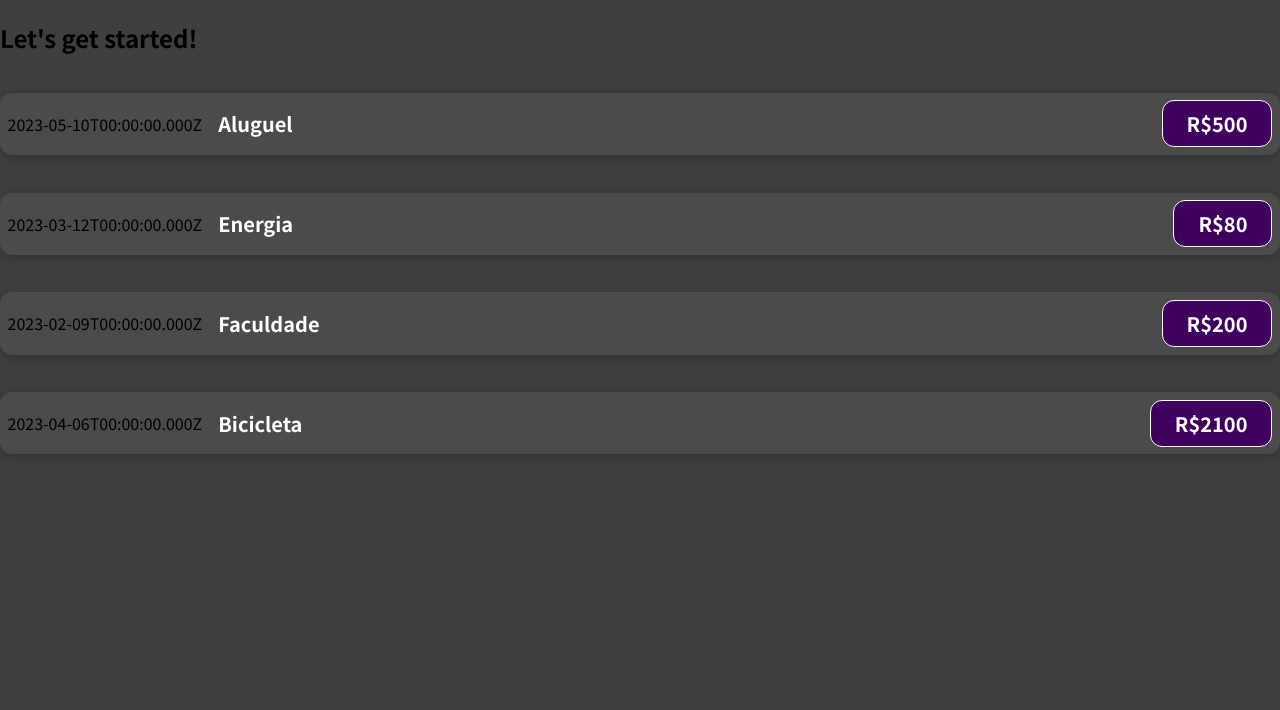
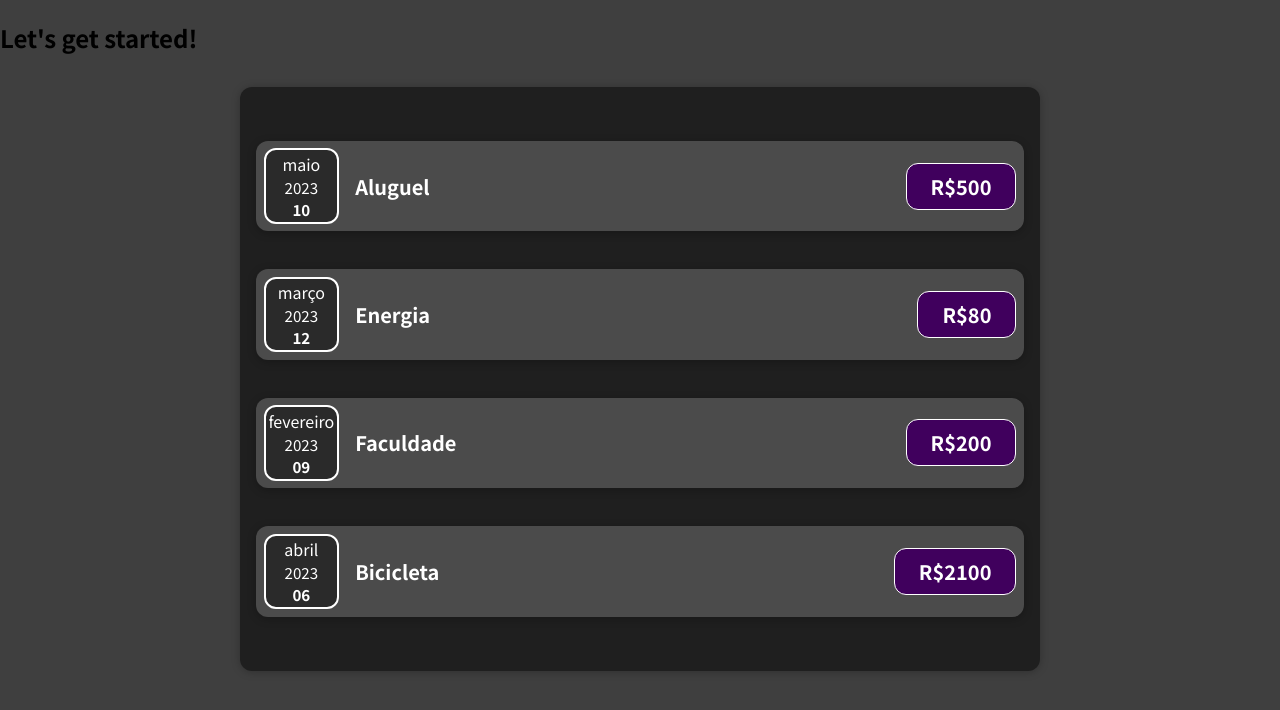
Before and after one commit to Siebrex/reactProject, a JavaScript app in the folder 01-starting-setup/01-starting-setup/: page / in a window 1280 px wide. Shown: the top 710 px of the page. Built offline with nearby package versions, Linux system fonts and the light colour scheme.

Commit message:
commit
commit

```diff
--- a/01-starting-setup/01-starting-setup/src/App.js
+++ b/01-starting-setup/01-starting-setup/src/App.js
@@ -1,4 +1,4 @@
-import ExpenseItem from "./components/ExpenseItem";
+import Expenses from "./components/Expenses";
 
 function App() {
   const expenses = [
@@ -16,26 +16,7 @@
   return (
     <div>
       <h2>Let's get started!</h2>
-      <ExpenseItem
-        title={expenses[0].title}
-        amount={expenses[0].amount}
-        date={expenses[0].date}
-      ></ExpenseItem>
-      <ExpenseItem
-        title={expenses[1].title}
-        amount={expenses[1].amount}
-        date={expenses[1].date}
-      ></ExpenseItem>
-      <ExpenseItem
-        title={expenses[2].title}
-        amount={expenses[2].amount}
-        date={expenses[2].date}
-      ></ExpenseItem>
-      <ExpenseItem
-        title={expenses[3].title}
-        amount={expenses[3].amount}
-        date={expenses[3].date}
-      ></ExpenseItem>
+      <Expenses items={expenses} />
     </div>
   );
 }
--- /dev/null
+++ b/01-starting-setup/01-starting-setup/src/components/Card.css
@@ -0,0 +1,4 @@
+.card{
+    border-radius: 12px;
+    box-shadow: 0 1px 8px rgba(0, 0, 0, 0.25);
+}
--- /dev/null
+++ b/01-starting-setup/01-starting-setup/src/components/Card.js
@@ -0,0 +1,8 @@
+import './Card.css'
+
+function Card(props){
+    const classes = 'card ' + props.className;
+    return <div className={classes}>{props.children}</div>;
+}
+
+export default Card;
--- /dev/null
+++ b/01-starting-setup/01-starting-setup/src/components/ExpenseDate.css
@@ -0,0 +1,26 @@
+.expense-date{
+    display: flex;
+    flex-direction: column;
+    width: 2cm;
+    height:2cm;
+    border: 2px solid white;
+    background-color: #2a2a2a ;
+    color: white;
+    border-radius: 12px;
+    align-items: center;
+    justify-content: center;
+}
+
+.expense-date__month {
+    font-size:0.4cm ;
+    font-weight: bold;
+  }
+
+  .expense-date__year {
+    font-size:0.4cm ;
+  }
+
+  .expense-date__day {
+    font-size: 0.4cm ;
+    font-weight: bold;
+  }
--- /dev/null
+++ b/01-starting-setup/01-starting-setup/src/components/ExpenseDate.js
@@ -0,0 +1,21 @@
+import './ExpenseDate.css';
+
+
+function ExpenseDate(props){
+    const year= props.date.toLocaleString('pt-BR', {year: 'numeric'});
+    const day = props.date.toLocaleString('pt-BR', {day: '2-digit'});
+
+   return(
+    <div className="expense-date">
+    <div classNmae="expense-date__month">{props.date.toLocaleString('pt-BR', {month: 'long'})}</div>
+    <div className="expense-date__year">{year}</div>
+    <div className="expense-date__day ">{day}</div>
+   </div>
+   );
+}
+
+export default ExpenseDate;
+
+
+
+/* foi feita a separaçao de componentes, separamos a data dos expense.  */
--- a/01-starting-setup/01-starting-setup/src/components/ExpenseItem.js
+++ b/01-starting-setup/01-starting-setup/src/components/ExpenseItem.js
@@ -1,9 +1,11 @@
 import './ExpenseItem.css';
+import ExpenseDate from './ExpenseDate';
 
 function ExpenseItem(props) {
+
   return (
     <div className="expense-item">
-      <div>{props.date.toISOString()}</div>
+      <ExpenseDate date={props.date }></ExpenseDate>
       <div className="expense-item__description">
         <h2>{props.title}</h2>
         <div className="expense-item__price" >R${props.amount}</div>
--- /dev/null
+++ b/01-starting-setup/01-starting-setup/src/components/Expenses.css
@@ -0,0 +1,7 @@
+.expenses {
+    padding: 1rem;
+    background-color: rgb(31, 31, 31);
+    margin: 2rem auto;
+    width: 50rem;
+    max-width: 95%;
+  }
--- /dev/null
+++ b/01-starting-setup/01-starting-setup/src/components/Expenses.js
@@ -0,0 +1,34 @@
+import ExpenseItem from './ExpenseItem';
+import Card from './Card';
+import './Expenses.css';
+
+function Expenses(props) {
+  return (
+    <Card className="expenses">
+      <ExpenseItem
+        title={props.items[0].title}
+        amount={props.items[0].amount}
+        date={props.items[0].date}
+      />
+      <ExpenseItem
+        title={props.items[1].title}
+        amount={props.items[1].amount}
+        date={props.items[1].date}
+      />
+      <ExpenseItem
+        title={props.items[2].title}
+        amount={props.items[2].amount}
+        date={props.items[2].date}
+      />
+      <ExpenseItem
+        title={props.items[3].title}
+        amount={props.items[3].amount}
+        date={props.items[3].date}
+      />
+    </Card>
+  );
+}
+
+export default Expenses;
+
+/* ira adicionar atributos, ex: title,  nos 'exprenseitem , para criar os 'props' e, assim, conseguir os dados de fora e nao ja codificados.*/
```
